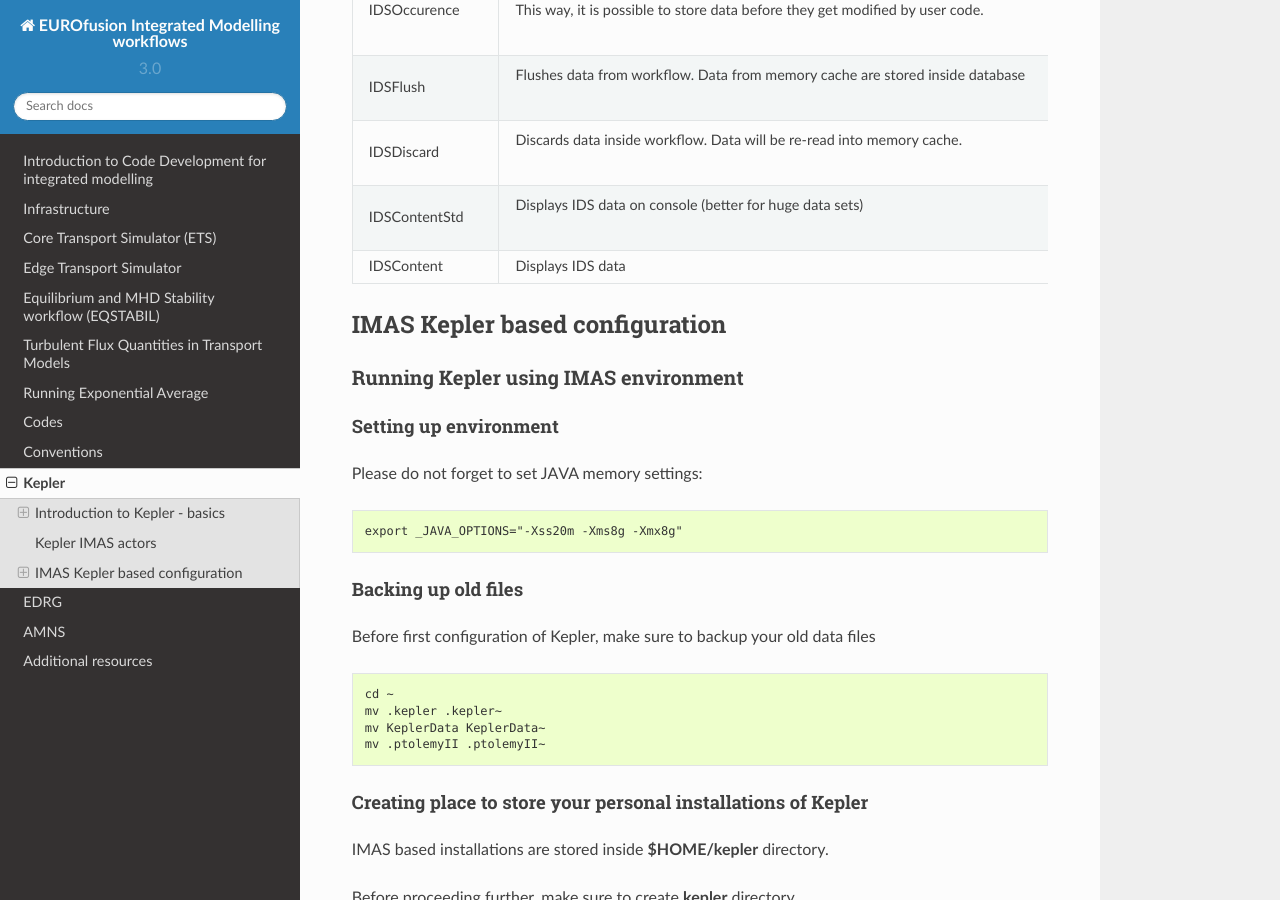
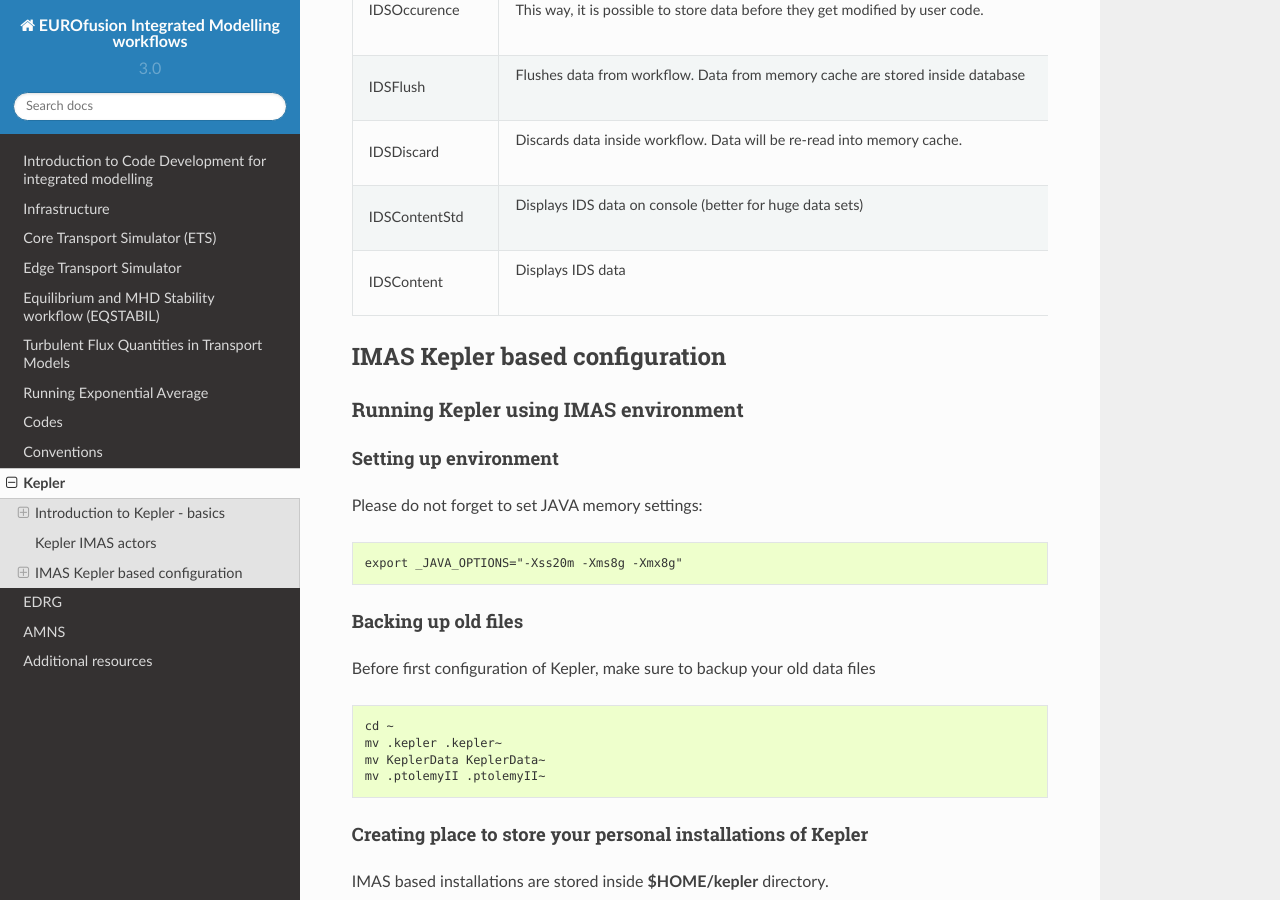
Before and after one commit to WPCD-Workflows/documentation, a Sphinx documentation site: the page built from source/kepler.rst, in a window 1280 px wide and 900 px high, scrolled down 2524 px. Built offline with Sphinx 7.4.7 and the Read the Docs theme 2.0.0, drawn with Linux system fonts in a browser that asks for light colours.

Commit message:
Minor fix to table

```diff
--- a/source/kepler.rst
+++ b/source/kepler.rst
@@ -158,7 +158,7 @@
 | IDSContentStd    | | Displays IDS data on console (better     |
 |                  |   for huge data sets)                      |
 +------------------+--------------------------------------------+
-| IDSContent	   |  Displays IDS data                         |
+| IDSContent	   | | Displays IDS data                        |
 +------------------+--------------------------------------------+
 
 IMAS Kepler based configuration
```
